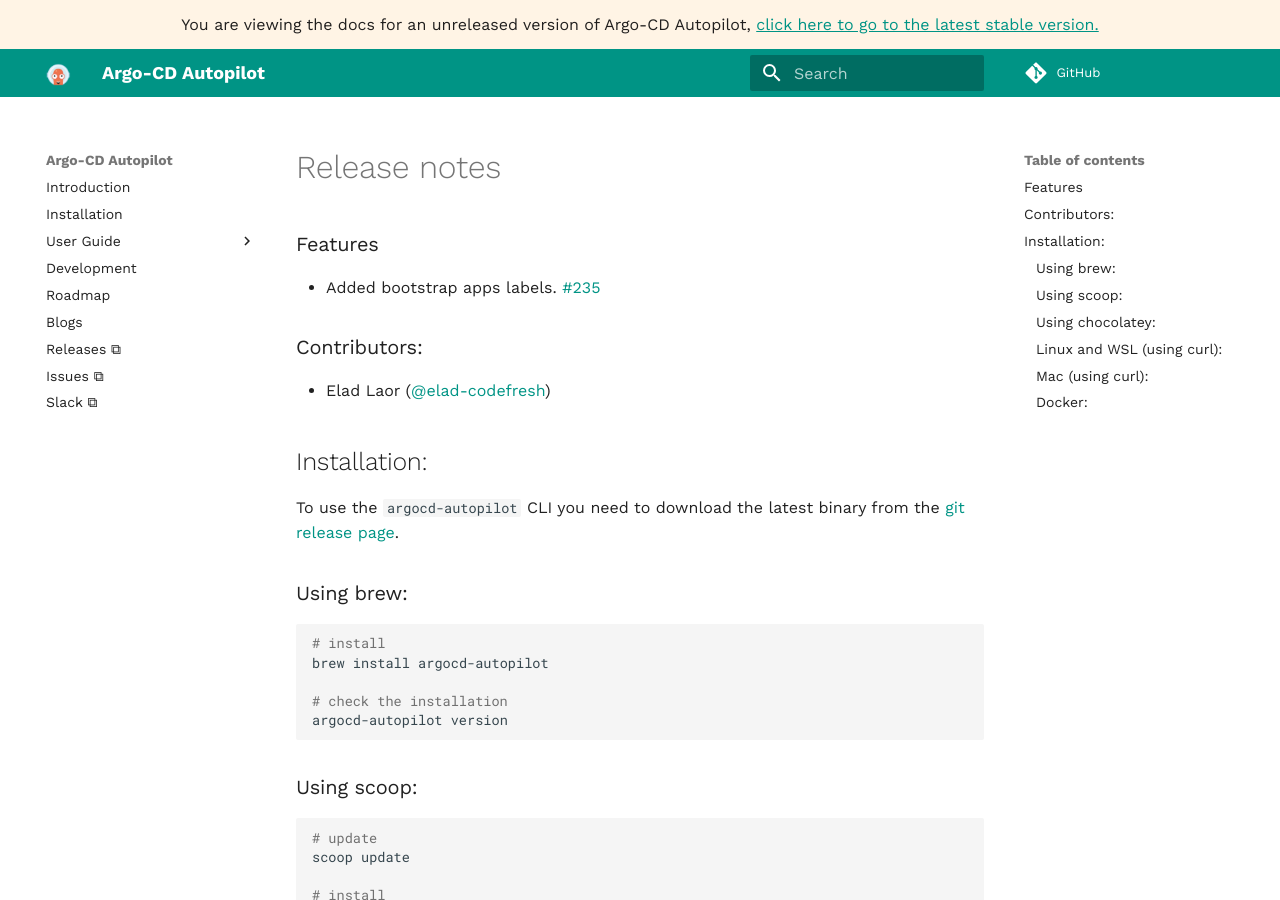
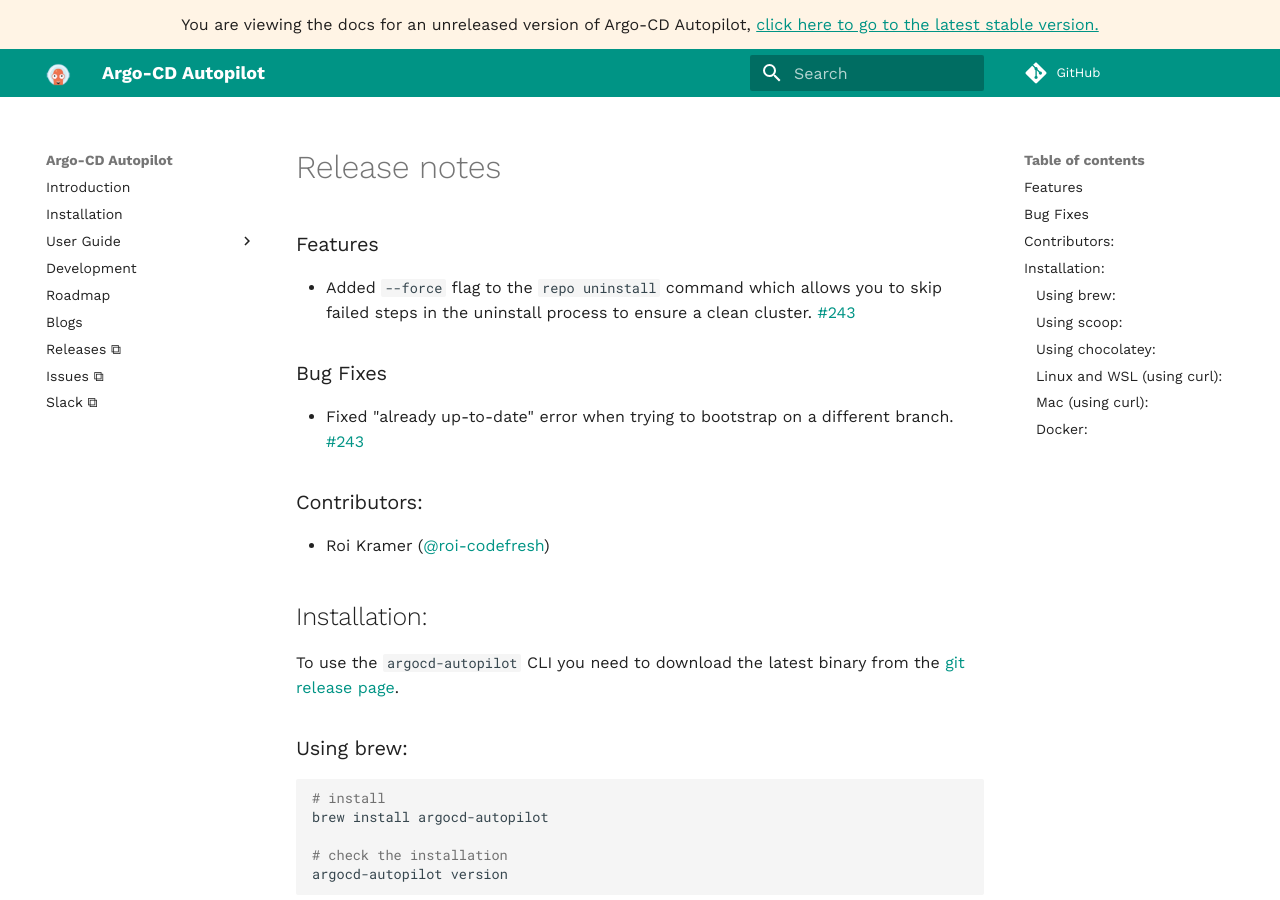
Before and after one commit to argoproj-labs/argocd-autopilot, an MkDocs documentation site: the page built from docs/releases/release_notes.md, in a window 1280 px wide and 900 px high. Built offline with MkDocs 1.6.1 and Material for MkDocs 9.7.7, drawn with Linux system fonts in a browser that asks for light colours; comment, search, counter and statistics services are not loaded.

Commit message:
release v0.2.31 (#244)

```diff
--- a/docs/releases/release_notes.md
+++ b/docs/releases/release_notes.md
@@ -1,8 +1,11 @@
 ### Features
-* Added bootstrap apps labels. [#235](https://github.com/argoproj-labs/argocd-autopilot/pull/235)
+* Added `--force` flag to the `repo uninstall` command which allows you to skip failed steps in the uninstall process to ensure a clean cluster. [#243](https://github.com/argoproj-labs/argocd-autopilot/pull/243)
+
+### Bug Fixes
+* Fixed "already up-to-date" error when trying to bootstrap on a different branch. [#243](https://github.com/argoproj-labs/argocd-autopilot/pull/243)
 
 ### Contributors:
-- Elad Laor ([@elad-codefresh](https://github.com/elad-codefresh))
+- Roi Kramer ([@roi-codefresh](https://github.com/roi-codefresh))
 
 ## Installation:
 
```
Also changed, not shown: CHANGELOG.md (+8 -0 lines), 1 other file.
